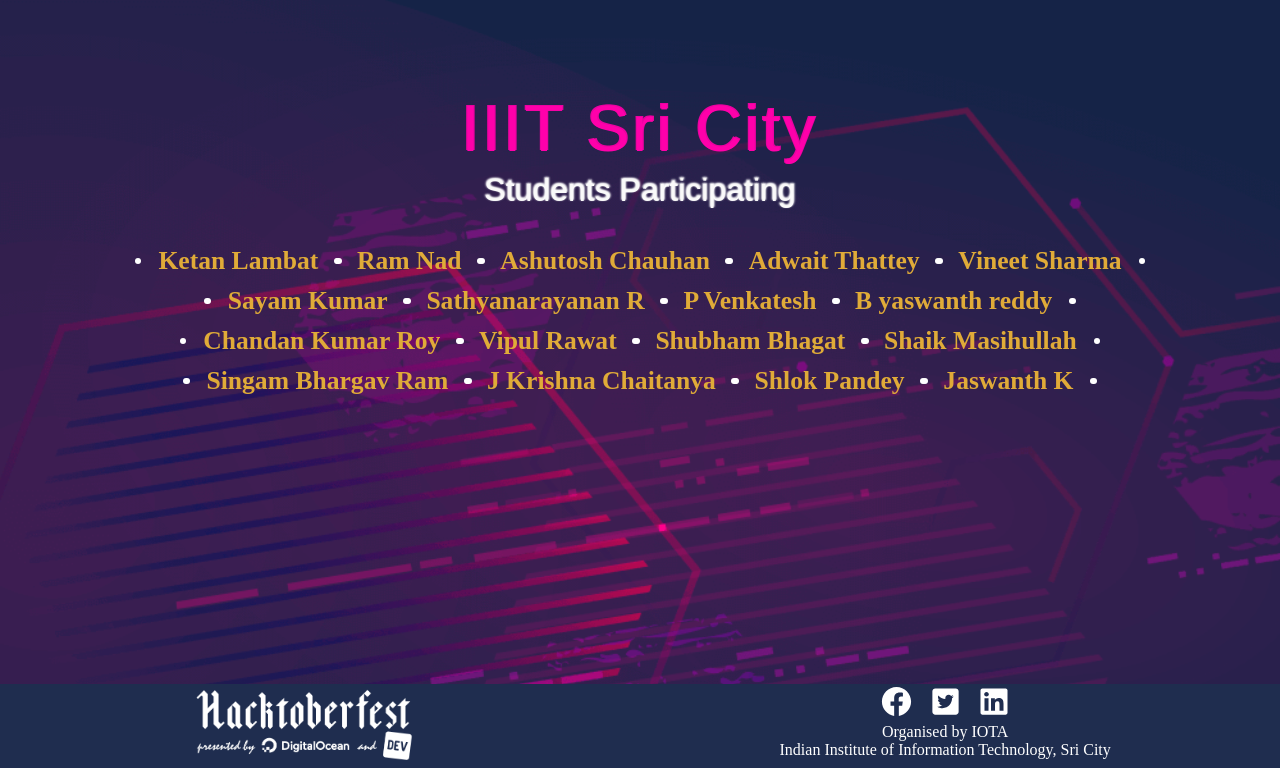
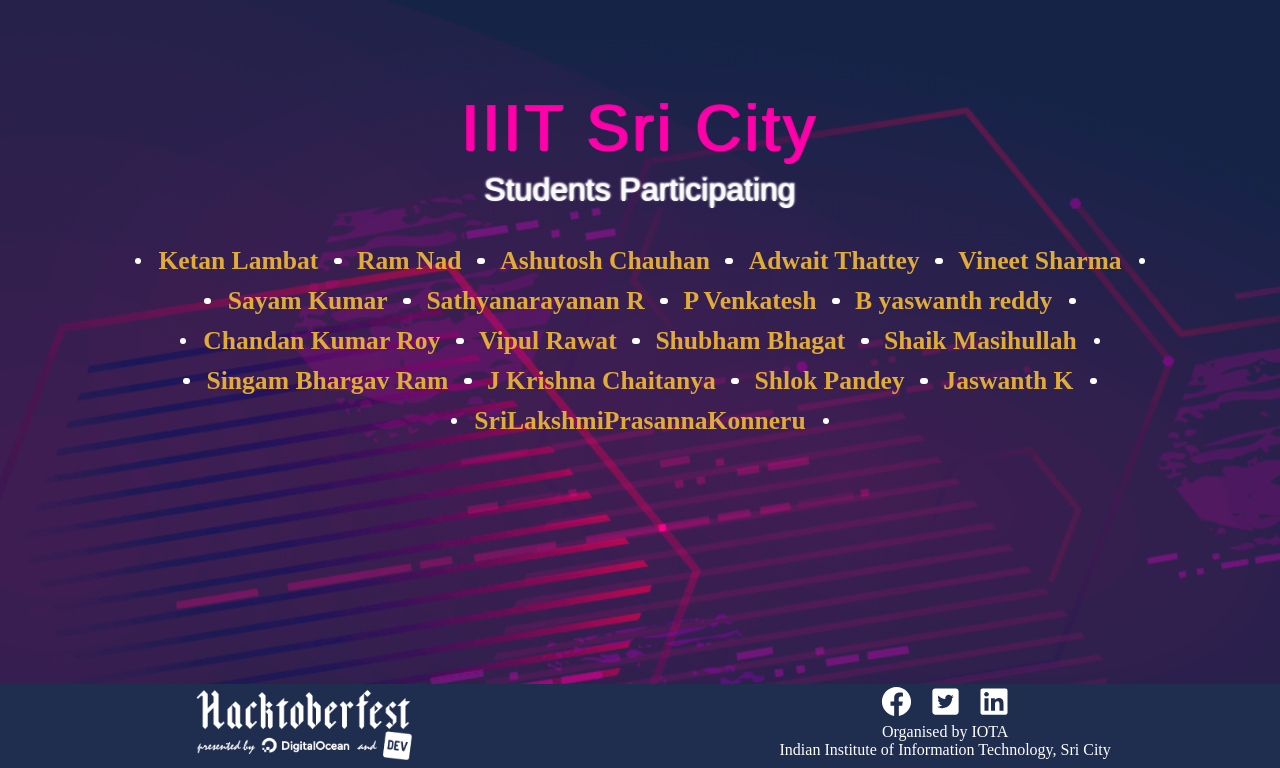
Before and after one commit to Project-Club-IIITS/hacktoberfest2019-participants, a Jekyll site: the page index.html, which Jekyll copies as it is, in a window 1280 px wide, cut to the strip 132-900 px from the top of the page. Built offline with Jekyll 4.4.1, drawn with Linux system fonts in a browser that asks for light colours; some web fonts are replaced.

Commit message:
adding SriLakshmiPrasanna

```diff
--- a/index.html
+++ b/index.html
@@ -63,6 +63,7 @@
                 <li><a href="https://github.com/chaitanya531">J Krishna Chaitanya</a></li>
                 <li><a href="https://github.com/b30wulffz">Shlok Pandey</a></li>
                 <li><a href="https://github.com/JazzKriss21">Jaswanth K</a></li>
+ 		 <li><a href="https://github.com/kslp2002">SriLakshmiPrasannaKonneru</a></li>
 
             </ul>
         </div>
```
